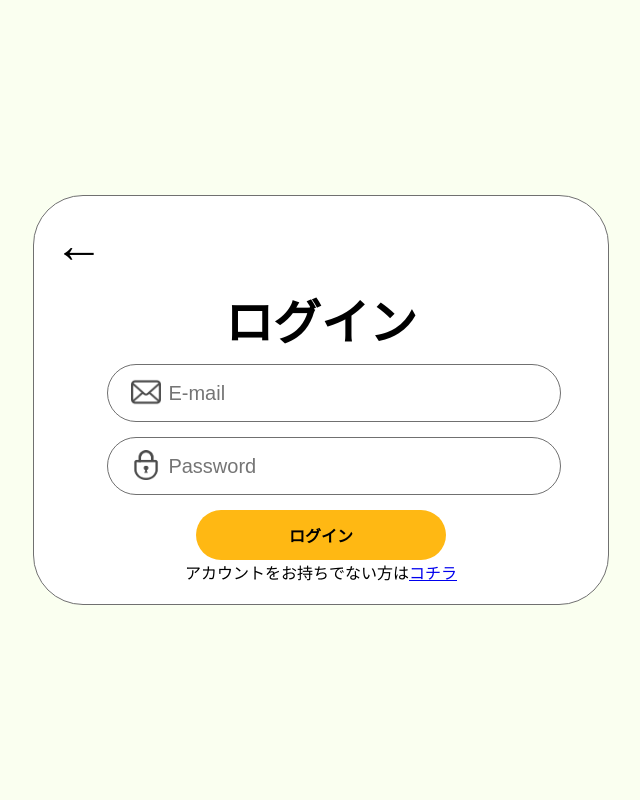
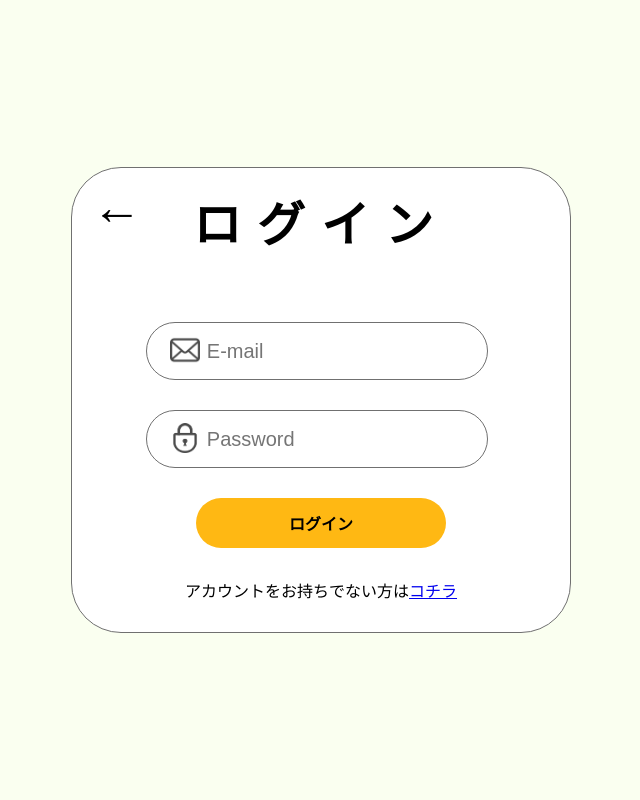
Before and after one commit to kaburiba/RandomOkasi-, a PHP site: page /login.php in a window 1280 px wide. Shown: the whole page, without its empty margins (319-959 px from the left). Run offline with PHP 8.4, Linux system fonts and the light colour scheme.

Commit message:
[Fix] ログインのスタイル変更

```diff
--- a/css/login.css
+++ b/css/login.css
@@ -1,103 +1,98 @@
-*{
+* {
     padding: 0;
     margin: 0;
 }
 
-body{
-    background-color:#FAFFF0;
+body {
+    background-color: #FAFFF0;
 }
-#login{
+
+.flex {
     display: flex;
+}
+
+.contents{
     justify-content: center;
     align-items: center;
     min-height: 100vh;
 }
-/* .login-button {
-    display: flex;
-    justify-content: center;
-    align-items: center;
-    width: 250px;
-    margin:0;
-    padding: .8em 2em;
-    border: none;
-    border-radius: 25px;
-    background-color: #ffb813;
-    color:black;
-    font-weight: 600;
-    font-size: 1em;
-    }
-    .login-button:hover {
-        background-color: #efa803;
-    } */
-    .login{
+
+
+.login {
     text-align: center;
 }
-    .contents{
+
+.flex-container {
     background: #fff;
     box-sizing: border-box;
     width: 45%;
-        max-width: 780px;
+    max-width: 500px;
     border: 1px solid #707070;
     border-radius: 50px;
-        padding: 20px;
+    padding: 10px 0 30px;
     margin: 0 auto;
     box-sizing: border-box;
     z-index: 1;
     min-width: 500px;
 }
-    .contents h2{
+
+.contents h2 {
     font-weight: bold;
     font-size: 48px;
-        margin: 10px 0px;
-    }
-    .login_form{
-        display: flex ;
-        flex-direction:column;
+    margin: -50px 0px 20px;
+    letter-spacing: 1rem;
 
 }
-    .notice{
+
+.login_form {
+    margin: 30px;
+    flex-direction: column;
+    gap: 30px;
+}
+
+.notice {
+    height: 1rem;
     color: red;
     text-align: center;
     font-size: 12px;
 }
 
 .login_form input[type="text"],
-    .login_form input[type="password"]{
+.login_form input[type="password"] {
     border: 1px solid #707070;
     border-radius: 100px;
     font-size: 20px;
-        padding: 3px 50px 3px 60px;
-        margin:0 auto;
-        margin-bottom: 15px;
+    padding: 3px 0px 3px 60px;
     width: 80%;
     max-width: 450px;
     height: 50px;
 }
 
-    .login_form input[type="submit"]{
+.login_form input[type="submit"] {
     display: flex;
     justify-content: center;
     align-items: center;
     width: 250px;
-    margin:auto;
+    margin: auto;
     padding: .8em 2em;
     border: none;
     border-radius: 100px;
     background-color: #ffb813;
-    color:black;
+    color: black;
     font-weight: 600;
     font-size: 1em;
 
 }
 
-    .contents p:last-child{
+.contents p:last-child {
     text-align: center;
 
 }
-    .mail_box ,
+
+.mail_box,
 .pw_box {
     display: inline-block; /* なくても大丈夫だけど、念の為 */
-        position: relative;    /* 基準値とする */
+    position: relative; /* 基準値とする */
     margin: 0 auto;
     width: 80%;
     max-width: 500px;
@@ -105,33 +100,36 @@ body{
 
 .mail_box::before,
 .pw_box::before {
-        content: "";           /* 疑似要素に必須 */
-        width: 30px;           /* アイコンの横幅 */
-        height: 30px;          /* アイコンの高さ */
+    content: ""; /* 疑似要素に必須 */
+    width: 30px; /* アイコンの横幅 */
+    height: 30px; /* アイコンの高さ */
     display: inline-block; /* 高さを持たせるためにインラインブロック要素にする */
-        position: absolute;    /* 相対位置に指定 */
-        top: 13px;              /* アイコンの位置。微調整してね */
+    position: absolute; /* 相対位置に指定 */
+    top: 13px; /* アイコンの位置。微調整してね */
     bottom: 0px;
     margin-top: auto;
     bottom: auto;
-        left: 24px;             /* アイコンの位置。微調整してね */
+    left: 24px; /* アイコンの位置。微調整してね */
 }
 
-      .mail_box::before{
+.mail_box::before {
     background: url(../img/mail.png) no-repeat center center / auto 100%; /* 背景にアイコン画像を配置 */
 }
-      .pw_box::before{
+
+.pw_box::before {
     background: url(../img/pw.png) no-repeat center center / auto 100%; /* 背景にアイコン画像を配置 */
 
 }
+
 .mail_box input,
 .pw_box input {
     padding: 3px 0 3px 2em; /* アイコンを設置するため左の余白を多めに指定*/
 }
 
-      .prev_button{
+.prev_button {
+    padding-left: 20px;
     text-decoration: none;
     color: #000;
     font-size: 50px;
-        z-index: 2 ;
+    z-index: 2;
 }
--- a/login.php
+++ b/login.php
@@ -15,17 +15,16 @@
 </head>
 
 
-<body id="login">
-
-    <div class="contents flex-container">
+<body>
+<div class="contents flex">
+    <div class="flex-container">
         <a href="top.php" class="prev_button">←</a>
         <h2 class="login">ログイン</h2>
 
         <!--エラーが出たらここに書く⇩-->
         <p class="notice"><?php echo $error_message ?></p>
 
-        <form action="login.php">
-            <div class="login_form">
+        <form class="login_form flex" action="login.php">
             <div class="mail_box">
                 <input type="text" placeholder="E-mail" name="mail">
             </div>
@@ -33,10 +32,13 @@
                 <input type="password" placeholder="Password" name="pw">
             </div>
             <input type="submit" value="ログイン">
-            </div>
         </form>
+        <div >
             <p>アカウントをお持ちでない方は<a href="#">コチラ</a></p>
         </div>
+    </div>
+</div>
+
 
 </body>
 </html>
```
Lines whose indentation alone changed are shown as unchanged.
